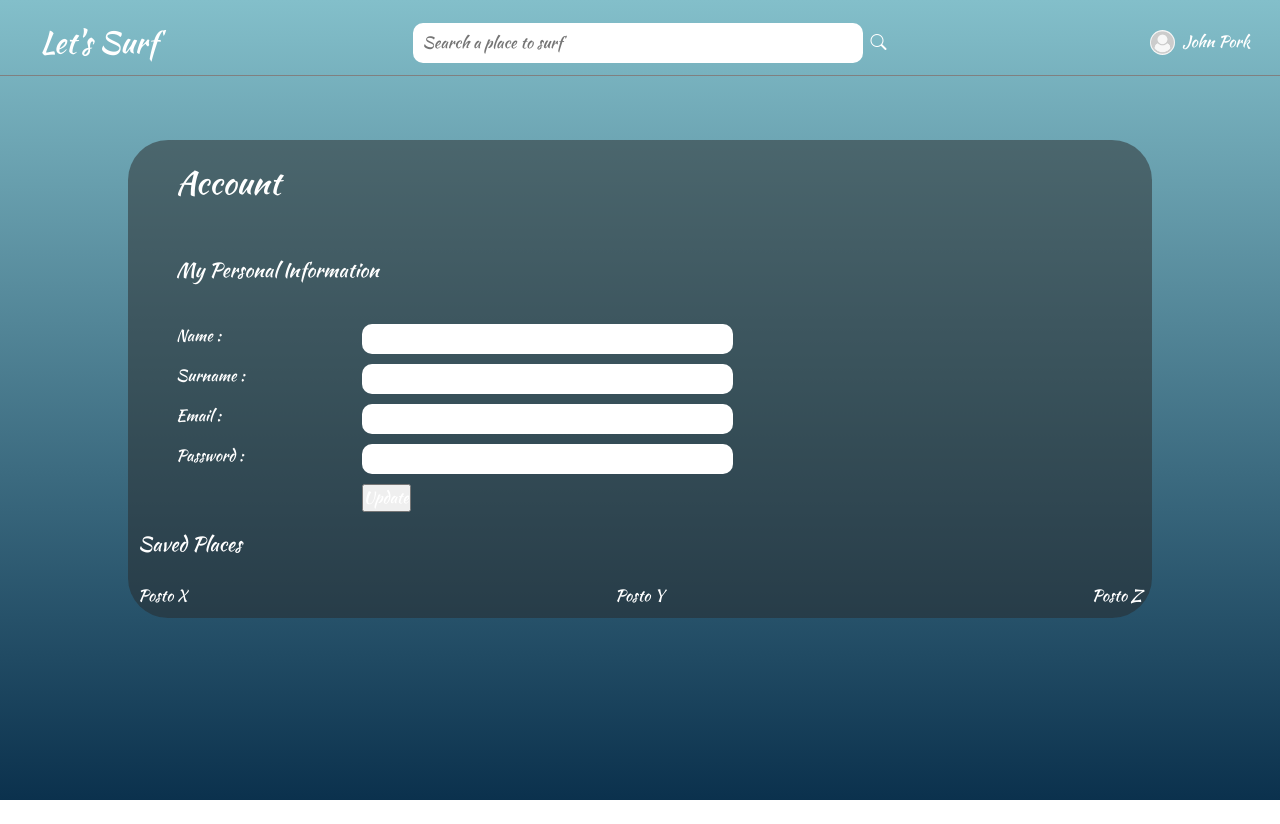
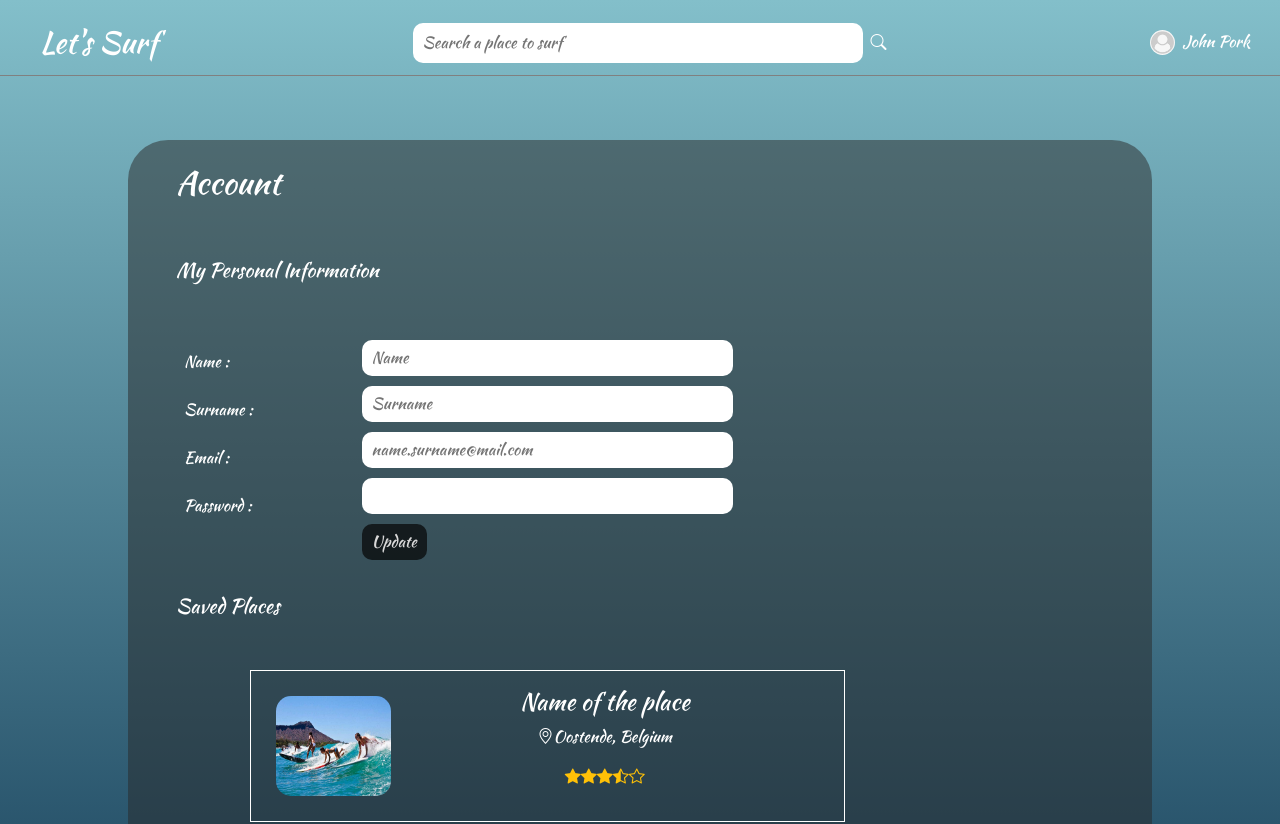
Before and after one commit to iliassJda/next-surf, a Next.js app: page /account in a window 1280 px wide. Shown: the top 824 px of the page. Before the commit the page ends 800 px from the top, so only its background shows below. Built offline with nearby package versions, Linux system fonts and the light colour scheme.

Commit message:
account page modified

```diff
--- a/package.json
+++ b/package.json
@@ -22,7 +22,8 @@
     "npx": "^10.2.2",
     "react": "19.0.0-rc-02c0e824-20241028",
     "react-bootstrap": "^2.10.5",
-    "react-dom": "19.0.0-rc-02c0e824-20241028"
+    "react-dom": "19.0.0-rc-02c0e824-20241028",
+    "react-router-dom": "^6.28.0"
   },
   "devDependencies": {
     "@types/node": "^20",
--- a/src/app/account/account.module.css
+++ b/src/app/account/account.module.css
@@ -19,7 +19,14 @@
   .section {
     display: flex;
     justify-content: space-between;
+    align-items: center;
     padding: 10px;
+    width: 100%;
+    font-family: "Kaushan Script";
+  }
+
+  .places {
+    margin-left: 10%;
     width: 100%;
     font-family: "Kaushan Script";
   }
@@ -63,10 +70,30 @@
   }
 
   .input {
-    padding: 13px 20px;
     border-color: transparent;
+    color: black;
     border-radius: 10px;
     width: 50%;
     height: 1rem;
     margin-bottom: 10px;
+    outline: none;
   }
+
+  .submit{
+    background-color: rgba(5, 5, 5, 0.7);
+    color: #d9d9d9;
+    border-radius: 10px;
+    border-color: transparent;
+    outline: none;
+  }
+
+  .submit:hover{
+    background-color: rgba(34, 34, 34, 0.7);
+  }
+
+  .place {
+    text-align: center;
+    padding: 10px;
+    margin: 10px;
+    border: 1px solid white;
+  }
--- a/src/app/account/page.tsx
+++ b/src/app/account/page.tsx
@@ -1,6 +1,7 @@
 import styles from "@/app/account/account.module.css";
-import "bootstrap/dist/css/bootstrap.min.css";
-import "bootstrap-icons/font/bootstrap-icons.css";
+import Form from "@/components/account/form";
+import Image from "next/image";
+import PlacesImg from "../../../public/images/surf.jpg";
 
 export default function Account(probs: any) {
   return (
@@ -14,55 +15,54 @@ export default function Account(probs: any) {
         </div>
         <div className={`${styles.section} px-5`}>
           <div className={styles.left_section}>
-            <p>Name : </p>
-            <p>Surname : </p>
-            <p>Email : </p>
-            <p>Password : </p>
+            <p className="py-1 px-2">Name : </p>
+            <p className="py-1 px-2">Surname : </p>
+            <p className="py-1 px-2">Email : </p>
+            <p className="py-1 px-2">Password : </p>
           </div>
-          <div className={styles.right_section}>
-            <input
-              className={styles.input}
-              type={probs.type}
-              placeholder={probs.placeholder}
-              required
-            />
-            <br></br>
-            <input
-              className={styles.input}
-              type={probs.type}
-              placeholder={probs.placeholder}
-              required
-            />
-            <br></br>
-            <input
-              className={styles.input}
-              type={probs.type}
-              placeholder={probs.placeholder}
-              required
-            />
-            <br></br>
-            <input
-              className={styles.input}
-              type={probs.type}
-              placeholder={probs.placeholder}
-              required
-            />
-            <br></br>
-            <input className={styles.submit} type="submit" value={"Update"} />
+          <div className={`${styles.right_section} mt-3`}>
+            <Form />
           </div>
         </div>
-        <div className={styles.section}>
+        <div className={`${styles.section} py-4 px-5`}>
           <h5>Saved Places</h5>
         </div>
-        <div className={styles.section}>
-          <div>
+        <div className={`${styles.scrollable} ${styles.places}`}>
+          <div className={`${styles.place} ${styles.section}`}>
+            <div className={styles.left_section}>
+              <Image
+                src={PlacesImg}
+                className={styles.img_places}
+                alt="User"
+                height={100}
+              />
+            </div>
+            <div className={styles.right_section}>
+              <h4>Name of the place</h4>
+              <p>
+                {" "}
+                <i className="bi bi-geo-alt"></i>Oostende, Belgium
+              </p>
+              <div className={styles.star}>
+                <i className="bi bi-star-fill text-warning"></i>
+                <i className="bi bi-star-fill text-warning"></i>
+                <i className="bi bi-star-fill text-warning"></i>
+                <i className="bi bi-star-half text-warning"></i>
+                <i className="bi bi-star text-warning"></i>
+              </div>
+            </div>
+          </div>
+          <div className={`${styles.place} ${styles.section}`}>
             <a>Posto X</a>
           </div>
-          <div>
-            <a>Posto Y</a>
+          <div className={`${styles.place} ${styles.section}`}>
+            <a>Posto X</a>
           </div>
-          <div>
-            <a>Posto Z</a>
+          <div className={`${styles.place} ${styles.section}`}>
+            <a>Posto X</a>
+          </div>
+          <div className={`${styles.place} ${styles.section}`}>
+            <a>Posto X</a>
           </div>
         </div>
       </div>
--- a/src/app/layout.tsx
+++ b/src/app/layout.tsx
@@ -1,5 +1,7 @@
 import "./globals.css";
 import NavbarBoot from "@/components/navbar/navbar";
+import "bootstrap/dist/css/bootstrap.min.css";
+import "bootstrap-icons/font/bootstrap-icons.css";
 
 // const geistSans = localFont({
 //   src: "./fonts/GeistVF.woff",
--- a/src/app/places/page.tsx
+++ b/src/app/places/page.tsx
@@ -1,6 +1,4 @@
 import styles from "@/app/places/places.module.css";
-import "bootstrap/dist/css/bootstrap.min.css";
-import "bootstrap-icons/font/bootstrap-icons.css";
 import Image from "next/image";
 import PlacesImg from "../../../public/images/surf.jpg";
 
--- /dev/null
+++ b/src/components/account/button.tsx
@@ -0,0 +1,11 @@
+import styles from "@/app/account/account.module.css";
+
+export default function Button(probs: any) {
+  return (
+    <input
+      className={`${styles.submit} py-1 px-2`}
+      type="submit"
+      value={probs.value}
+    />
+  );
+}
--- a/src/components/account/form.tsx
+++ b/src/components/account/form.tsx
@@ -1,15 +1,19 @@
-import Input from "../login/input/input";
-import LoginButton from "@/components/button/letsurf/letssurf";
-import styles from "@/components/login/forum/forum.module.css";
+import Input from "./input";
+import LoginButton from "./button";
+import styles from "@/app/account/account.module.css";
 
-export default function Forum() {
+export default function Form(probs: any) {
   return (
     <form action="" className={styles.myForm}>
-      <div className={styles.inputContainer}>
-        <Input type="email" placeholder="EMAIL" />
-        <Input type="password" placeholder="PASSWORD" />
-      </div>
-      <LoginButton title="Let's Surf" />
+      <Input type="text" placeholder="Name" />
+      <br></br>
+      <Input type="text" placeholder="Surname" />
+      <br></br>
+      <Input type="email" placeholder="name.surname@mail.com" />
+      <br></br>
+      <Input type="password" />
+      <br></br>
+      <LoginButton value="Update" />
     </form>
   );
 }
--- /dev/null
+++ b/src/components/account/input.tsx
@@ -0,0 +1,12 @@
+import styles from "@/app/account/account.module.css";
+
+export default function Input(probs: any) {
+  return (
+    <input
+      className={`${styles.input} py-3 px-2`}
+      type={probs.type}
+      placeholder={probs.placeholder}
+      required
+    />
+  );
+}
```
Also changed, not shown: 1 other file (tests, documents, lock files or other folders).
